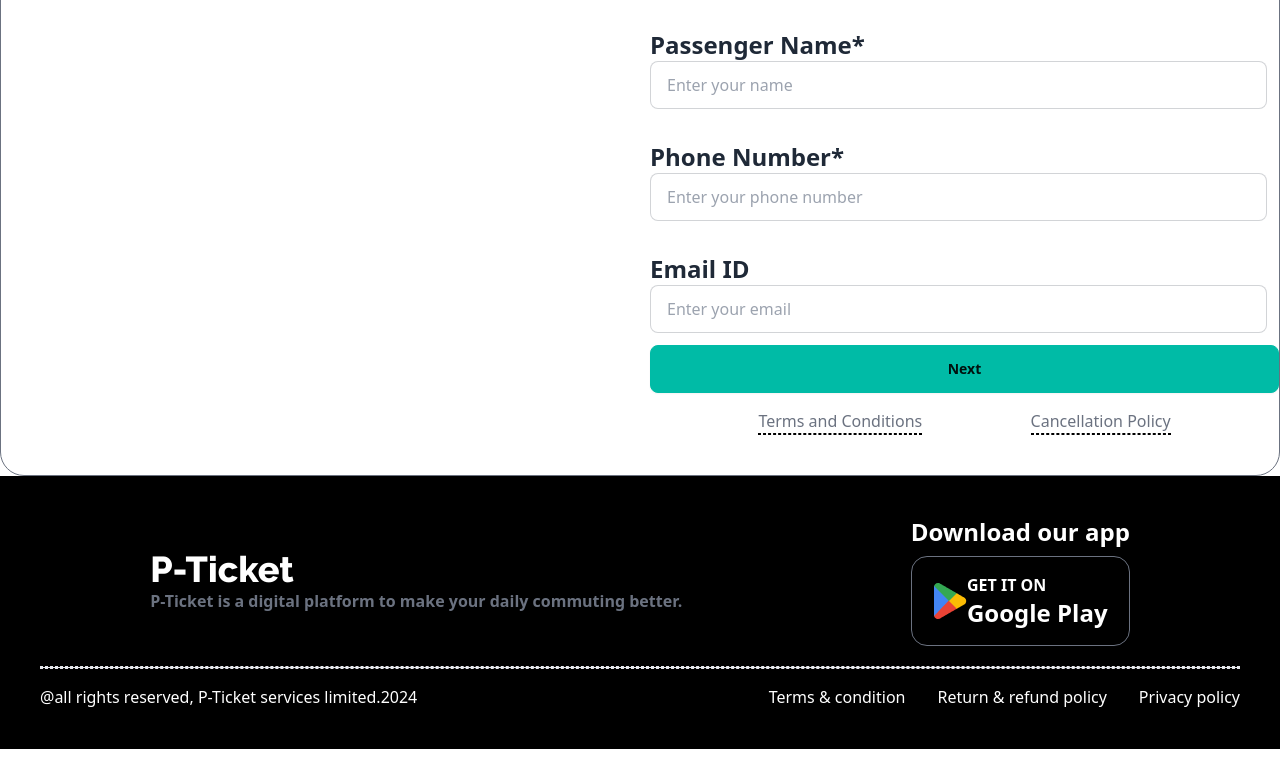
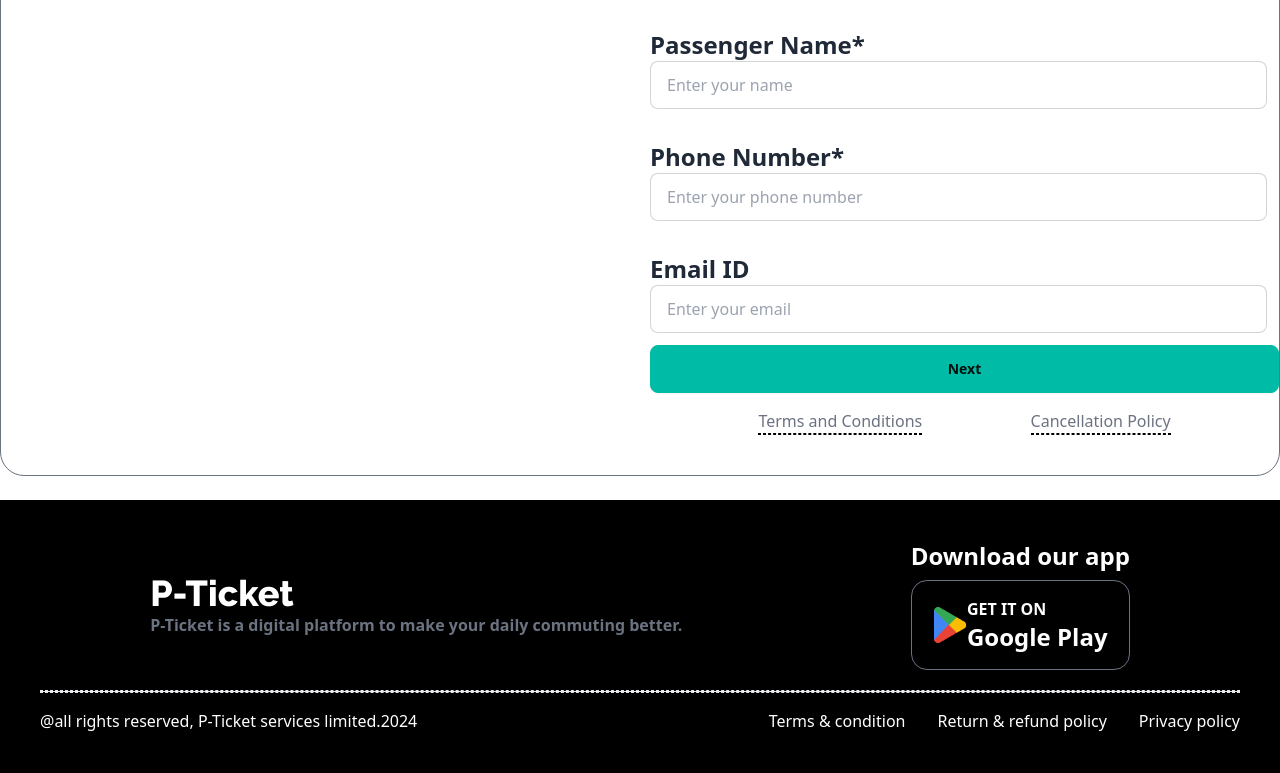
Before and after one commit to arhamchowdhury1218/b9-a5, a plain HTML site: page index.html in a window 1280 px wide. Shown: the part 2323-3096 px from the top of the page. Before the commit the page ends 3072 px from the top, so only its background shows below. Drawn offline with nearby package versions, Linux system fonts and the light colour scheme.

Commit message:
final push

```diff
--- a/index.html
+++ b/index.html
@@ -422,7 +422,7 @@
       </dialog>
     </section>
 
-    <footer class="p-10 bg-black ">
+    <footer class="p-10 bg-black mt-6 ">
 
        <div class="flex justify-around items-center gap-2">
         <div>
```
